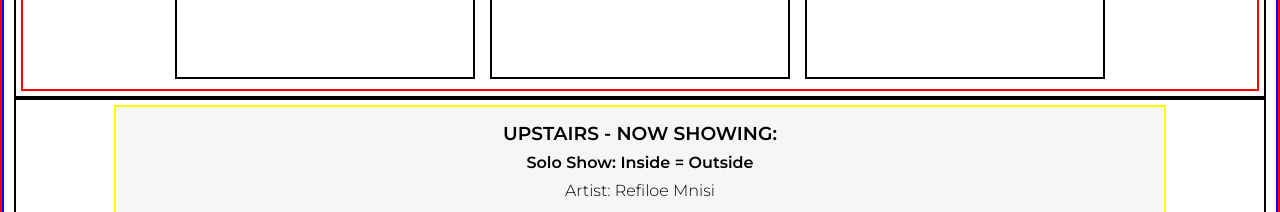
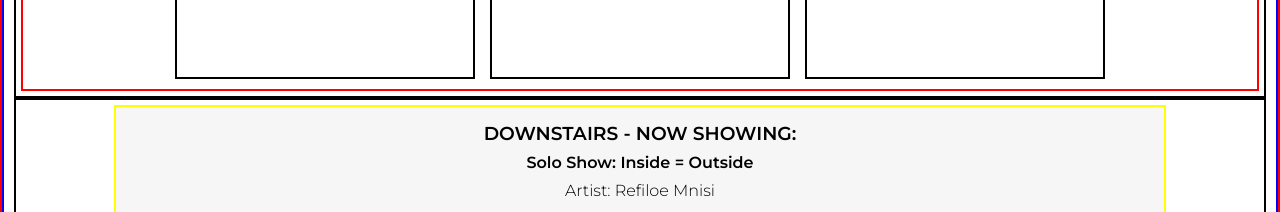
Before and after one commit to Lebo-Madikane/dweba-art-and-cafe, a Next.js app: page / in a window 1280 px wide. Shown: the part 2300-2512 px from the top of the page. Built offline with nearby package versions, Linux system fonts and the light colour scheme.

Commit message:
build and design gallery section component

```diff
--- a/src/components/Gallery.js
+++ b/src/components/Gallery.js
@@ -27,7 +27,7 @@ const Gallery = () => {
                 </div>
                 <div className={Style["walls"]}>
                     <div className={Style["wall-header"]}>
-                        <h3>UPSTAIRS - NOW SHOWING:</h3>
+                        <h3>DOWNSTAIRS - NOW SHOWING:</h3>
                         <h4>Solo Show: Inside = Outside</h4>
                         <p>Artist: Refiloe Mnisi</p>
                     </div>
```
